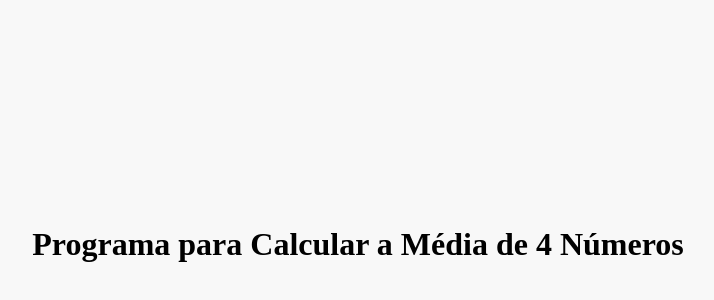
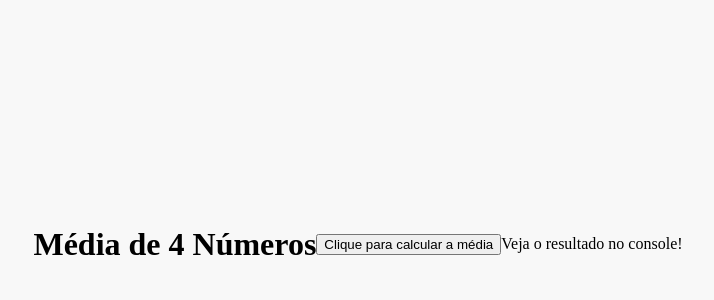
Before and after one commit to PaulinhoADS/calcularMedia, a plain HTML site: page index.html in a window 1280 px wide. Shown: the part 156-456 px from the top of the page, without its empty margins (282-996 px from the left). Drawn offline with Linux system fonts and the light colour scheme.

Commit message:
Update index.html

```diff
--- a/index.html
+++ b/index.html
@@ -2,11 +2,13 @@
 <html lang="pt-BR">
 <head>
     <meta charset="UTF-8">
-    <title>Programa Calcular Media</title>
+    <title>Média de 4 Números</title>
     <link rel="stylesheet" href="style.css">
 </head>
 <body>
-    <h1>Programa para Calcular a Média de 4 Números</h1>
+    <h1>Média de 4 Números</h1>
+    <button onclick="calcularMedia()">Clique para calcular a média</button>
+    <p>Veja o resultado no console!</p>
     <script src="script.js"></script>
 </body>
 </html>
```
